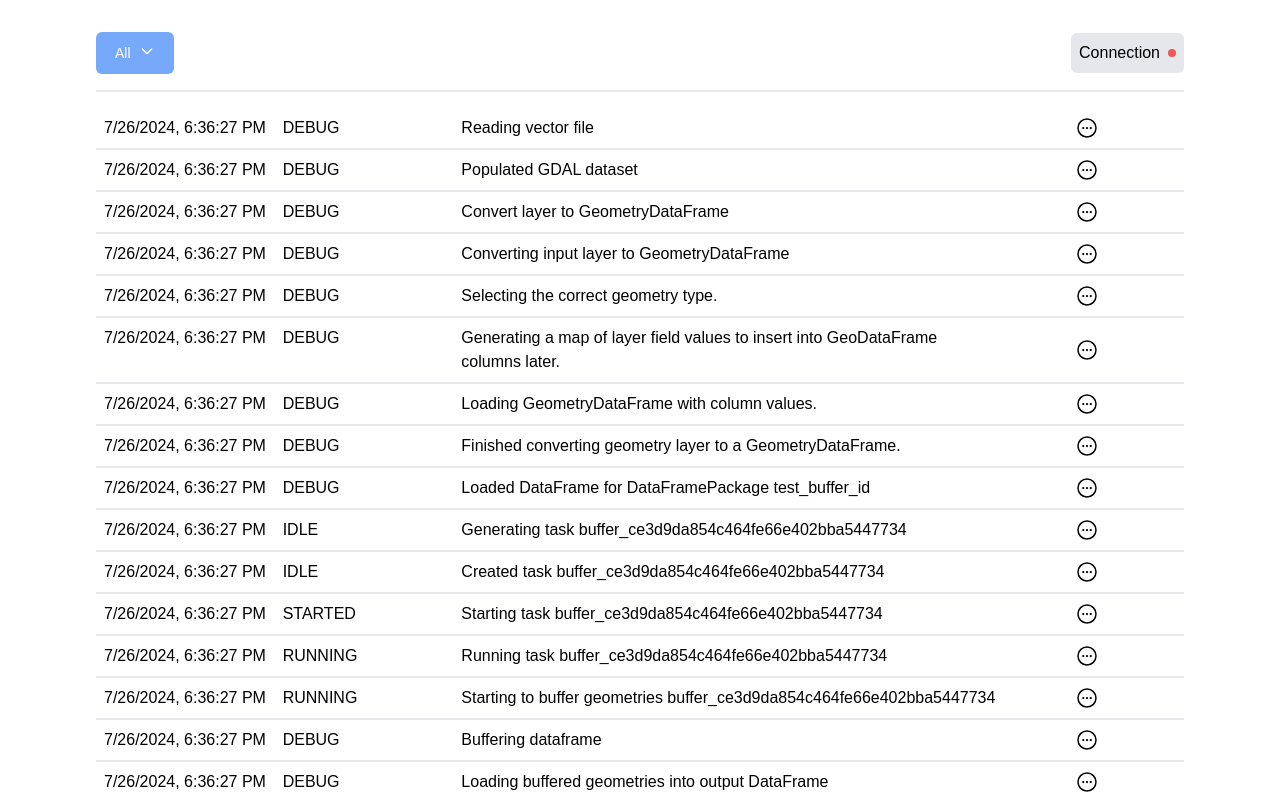
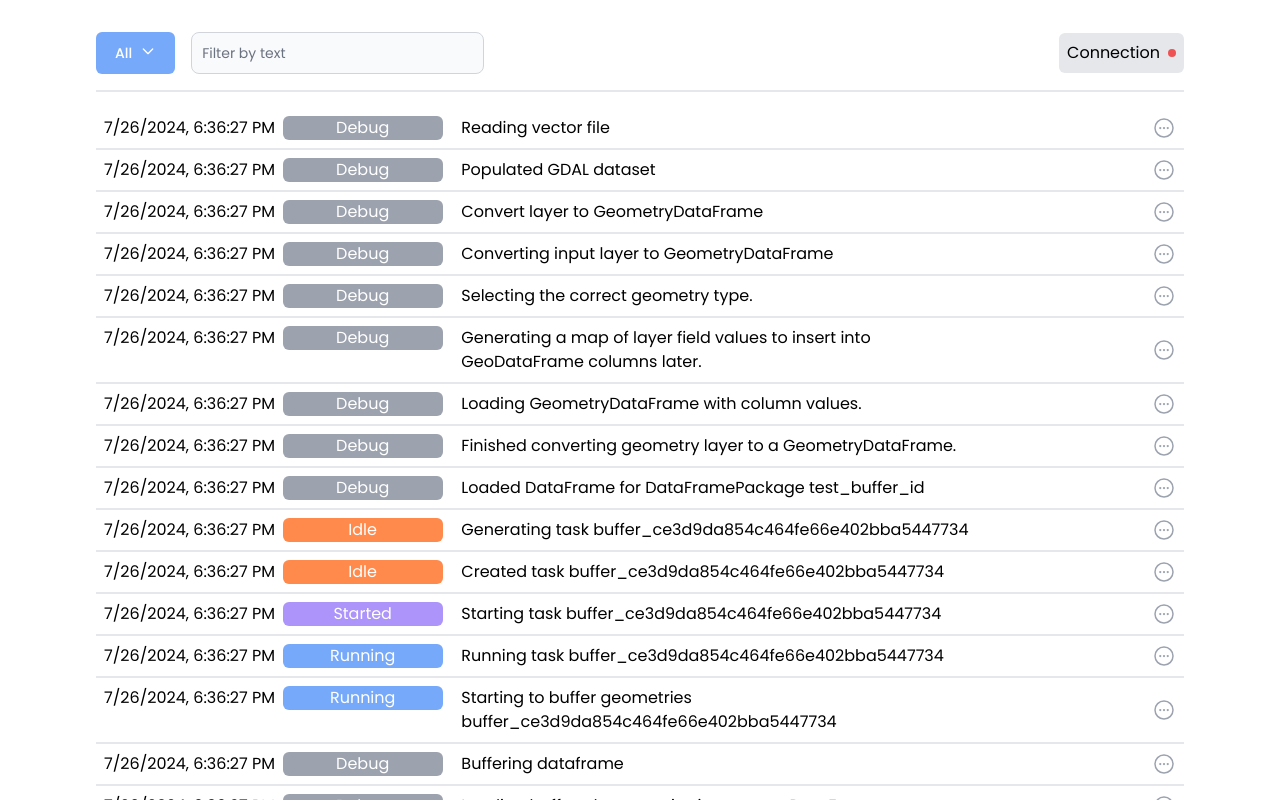
Before and after one commit to fernleafinteractive/aae-log-viewer, a React (Vite) app: page / in a window 1280 px wide. Shown: the top 800 px of the page. Built offline with nearby package versions, Linux system fonts and the light colour scheme; no server answers.

Commit message:
searching message field, better styling for log levels

```diff
--- a/package.json
+++ b/package.json
@@ -13,6 +13,7 @@
     "@xyflow/react": "^12.0.3",
     "flowbite": "^2.4.1",
     "flowbite-react": "^0.10.1",
+    "itemsjs": "^2.1.25",
     "react": "^18.3.1",
     "react-dom": "^18.3.1",
     "socket.io-client": "^4.7.5"
--- a/src/App.jsx
+++ b/src/App.jsx
@@ -1,26 +1,32 @@
+import {useEffect, useState} from "react";
+
 import {socket} from "./socket.js";
-
 import SAMPLE_LOG from '../test_data/test.json';
 
 import LogView from "./components/LogView.jsx";
-import {useEffect, useState} from "react";
-import {DropdownFilter} from "./components/DropdownFilter.jsx";
 import FilterBar from "./components/FilterBar.jsx";
-
 
 function App() {
 
     const [logs, setLogs] = useState([]);
     const [statusFilter, setStatusFilter] = useState("");
+    const [messageFilter, setMessageFilter] = useState("");
 
     const [connected, setConnected] = useState(false);
 
-    function filterLogs(_logs, filter) {
-        if(statusFilter === "" || statusFilter === "All") {
-            return _logs;
+    function filterLogs(logs, filter, message) {
+        let _logs = [];
+        if(filter.length !== 0 && filter !== "All") {
+            _logs = logs.filter(log => log.log_level === filter);
+        } else {
+            _logs = [...logs];
         }
 
-        return _logs.filter(log => log.log_level === statusFilter);
+        if(message.length > 0) {
+            _logs = _logs.filter(log => log.message.toLowerCase().includes(message.toLowerCase()));
+        }
+
+        return _logs;
     }
 
     useEffect(() => {
@@ -60,9 +66,9 @@ function App() {
   return (
       <div className={"px-24"} style={{height: '100%'}}>
 
-          <FilterBar setStatusFilter={setStatusFilter} connected={connected} />
+          <FilterBar setStatusFilter={setStatusFilter} setMessageFilter={setMessageFilter} connected={connected} />
 
-          <LogView logs={filterLogs(logs, statusFilter)} />
+          <LogView logs={filterLogs(logs, statusFilter, messageFilter)} />
       </div>
   )
 }
--- a/src/components/DropdownFilter.jsx
+++ b/src/components/DropdownFilter.jsx
@@ -3,11 +3,11 @@ import {useState} from "react";
 
 const dropdownTheme = {
     floating: {
-        target: "bg-blue-400 enabled:hover:bg-blue-500 focus:ring-blue-400 rounded-md",
+        target: "bg-blue-400 enabled:hover:bg-blue-500 focus:ring-0 rounded-md",
     }
 }
 
-export function DropdownFilter({setStatusFilter}) {
+export default function DropdownFilter({setStatusFilter}) {
     const [selected, setSelected] = useState("All");
     const updateSelected = (value) => {
         switch(value) {
@@ -32,7 +32,7 @@ export function DropdownFilter({setStatusFilter}) {
         setSelected(value);
     }
     return (
-        <Dropdown className={"border-"} theme={dropdownTheme} label={selected} dismissOnClick={true}>
+        <Dropdown theme={dropdownTheme} label={selected} dismissOnClick={true}>
             <Dropdown.Item onClick={() => updateSelected("All")}>All</Dropdown.Item>
             <Dropdown.Item onClick={() => updateSelected("Task Status")}>Task Status</Dropdown.Item>
             <Dropdown.Item onClick={() => updateSelected("Debug")}>Debug</Dropdown.Item>
--- a/src/components/FilterBar.jsx
+++ b/src/components/FilterBar.jsx
@@ -1,14 +1,17 @@
-import {DropdownFilter} from "./DropdownFilter.jsx";
 import {socket} from "../socket";
 import {useEffect} from "react";
+import InputFilter from "./InputFilter.jsx";
+import DropdownFilter from "./DropdownFilter.jsx";
 
-export default function FilterBar({setStatusFilter, connected}) {
+export default function FilterBar({setStatusFilter, connected, setMessageFilter}) {
 
     return (
         <div className={"flex items-center my-4 py-4 border-b-2"}>
             <DropdownFilter setStatusFilter={setStatusFilter} />
-
-            <div className={"flex items-center justify-between bg-gray-200 p-2 rounded-md ms-auto"}>Connection <div className={`p-1 animate-pulse rounded-[180px] ${connected ? 'bg-green-500' : 'bg-red-500'} ms-2`}></div></div>
+            <InputFilter setMessageFilter={setMessageFilter} />
+            <div className={"flex items-center justify-between bg-gray-200 p-2 rounded-md ms-auto"}>
+                Connection <div className={`p-1 animate-pulse rounded-[180px] ${connected ? 'bg-green-500' : 'bg-red-500'} ms-2`}></div>
+            </div>
         </div>
     )
 
--- /dev/null
+++ b/src/components/InputFilter.jsx
@@ -0,0 +1,15 @@
+export default function InputFilter({setMessageFilter}) {
+
+    function handleSubmit(e) {
+        e.preventDefault();
+        setMessageFilter(e.target.input_filter.value);
+    }
+
+    return (
+        <form onSubmit={handleSubmit} className={"ms-4"}>
+            <div>
+                <input onChange={(e) => setMessageFilter(e.target.value)} type="text" id="text-filter" name={"input_filter"} className="bg-gray-50 border border-gray-300 text-gray-900 text-sm rounded-lg focus:ring-blue-500 focus:border-blue-500 block w-full p-2.5 dark:bg-gray-700 dark:border-gray-600 dark:placeholder-gray-400 dark:text-white dark:focus:ring-blue-500 dark:focus:border-blue-500" placeholder="Filter by text" required />
+            </div>
+        </form>
+    )
+}
--- a/src/components/LogDebugRow.jsx
+++ b/src/components/LogDebugRow.jsx
@@ -2,6 +2,7 @@ import {useState} from "react";
 import {getLogTime} from "../log_utils.js";
 import MoreIcon from "./MoreIcon.jsx";
 import RowExtras from "./RowExtras.jsx";
+import {LogLevel} from "./LogLevel.jsx";
 
 export default function LogDebugRow({info}) {
     const [showExtra, setShowExtra] = useState(false);
@@ -10,9 +11,9 @@ export default function LogDebugRow({info}) {
         <div className={"border-b-2"}>
             <div className={"grid grid-cols-6 p-2"}>
                 <div className={"col-span-1"}>{getLogTime(info["data"].timestamp)}</div>
-                <div className={"col-span-1"}>{info.log_level}</div>
+                <div className={"col-span-1"}><LogLevel logLevel={info.log_level} /></div>
                 <div className={"col-span-3"}>{info.message}</div>
-                <div className={"col-span-1 flex items-center justify-center hover:cursor-pointer"} onClick={() => setShowExtra(!showExtra)}>
+                <div className={"col-span-1 flex items-center justify-end hover:cursor-pointer text-gray-400"} onClick={() => setShowExtra(!showExtra)}>
                     <MoreIcon />
                 </div>
             </div>
--- /dev/null
+++ b/src/components/LogLevel.jsx
@@ -0,0 +1,30 @@
+
+
+export function LogLevel({logLevel}) {
+    return (
+        <div>
+            {friendlyLogLevel(logLevel)}
+        </div>
+
+    )
+}
+
+function friendlyLogLevel(logLevel) {
+    console.log(logLevel)
+    switch (logLevel) {
+        case 'DEBUG':
+            return <div className={"bg-gray-400 text-white max-w-[10rem] text-center rounded-md"}>Debug</div>;
+        case 'ERROR':
+            return <div className={"bg-red-400 text-white max-w-[10rem] text-center rounded-md"}>Error</div>;
+        case 'IDLE':
+            return <div className={"bg-orange-400 text-white max-w-[10rem] text-center rounded-md"}>Idle</div>;
+        case 'STARTED':
+            return <div className={"bg-purple-400 text-white max-w-[10rem] text-center rounded-md"}>Started</div>;
+        case 'COMPLETE':
+            return <div className={"bg-green-400 text-white max-w-[10rem] text-center rounded-md"}>Complete</div>;
+        case 'RUNNING':
+            return <div className={"bg-blue-400 text-white max-w-[10rem] text-center rounded-md"}>Running</div>;
+        case 'FAILED':
+            return <div className={"bg-red-400 text-white max-w-[10rem] text-center rounded-md"}>Task Failed</div>;
+    }
+}
--- a/src/components/LogTaskStatusRow.jsx
+++ b/src/components/LogTaskStatusRow.jsx
@@ -3,6 +3,7 @@ import {useState} from "react";
 import {getLogTime} from "../log_utils.js";
 import MoreIcon from "./MoreIcon.jsx";
 import RowExtras from "./RowExtras.jsx";
+import {LogLevel} from "./LogLevel.jsx";
 
 export default function LogTaskStatusRow({info}) {
     const [showExtra, setShowExtra] = useState(false);
@@ -11,9 +12,9 @@ export default function LogTaskStatusRow({info}) {
         <div className={"border-b-2"}>
             <div className={"grid grid-cols-6 p-2"}>
                 <div className={"col-span-1"}>{getLogTime(info["data"].timestamp)}</div>
-                <div className={"col-span-1"}>{info["data"].task_status}</div>
+                <div className={"col-span-1"}><LogLevel logLevel={info["data"].task_status} /></div>
                 <div className={"col-span-3"}>{info.message}</div>
-                <div className={"col-span-1 flex items-center justify-center hover:cursor-pointer"} onClick={() => setShowExtra(!showExtra)}>
+                <div className={"col-span-1 flex items-center justify-end hover:cursor-pointer text-gray-400"} onClick={() => setShowExtra(!showExtra)}>
                     <MoreIcon />
                 </div>
             </div>
--- a/src/components/LogView.jsx
+++ b/src/components/LogView.jsx
@@ -6,7 +6,7 @@ export default function LogView({logs}) {
 
     if (logs.length === 0) {
         return (
-            <div className={"text-gray-600"}>No logs to view</div>
+            <h1 className={"text-gray-600 text-center font-bold"}>No logs to view</h1>
         )
     }
 
@@ -22,17 +22,3 @@ export default function LogView({logs}) {
     )
 
 }
-
-function getLogTime(key) {
-    return new Date(parseInt(key)).toLocaleString();
-}
-
-function buildInfo(logData) {
-
-    return {
-        timestamp: getLogTime(logData.json_params.timestamp),
-        message: logData.message,
-        log_level: logData.log_level,
-        json_params: logData.json_params
-    }
-}
--- a/src/styles.css
+++ b/src/styles.css
@@ -1,3 +1,5 @@
+@import url('https://fonts.googleapis.com/css2?family=Poppins:ital,wght@0,100;0,200;0,300;0,400;0,500;0,600;0,700;0,800;0,900;1,100;1,200;1,300;1,400;1,500;1,600;1,700;1,800;1,900&display=swap');
+
 @tailwind base;
 @tailwind components;
 @tailwind utilities;
@@ -8,7 +10,9 @@ html, body, #root {
     margin: 0;
     padding: 0;
     box-sizing: border-box;
-    font-family: sans-serif;
+    font-family: "Poppins", sans-serif;
+    font-weight: 400;
+    font-style: normal;
 }
 
 .log-row {
```
Also changed, not shown: 1 other file (tests, documents, lock files or other folders).
